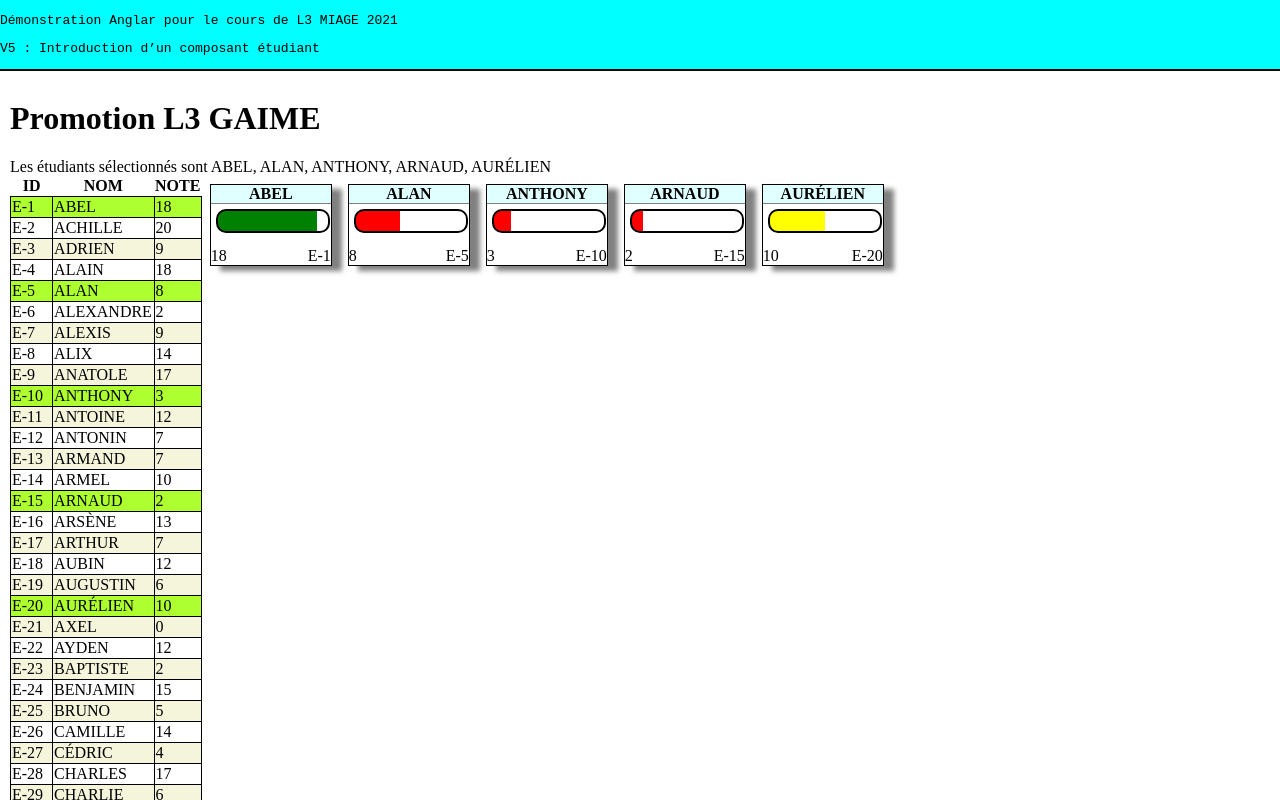
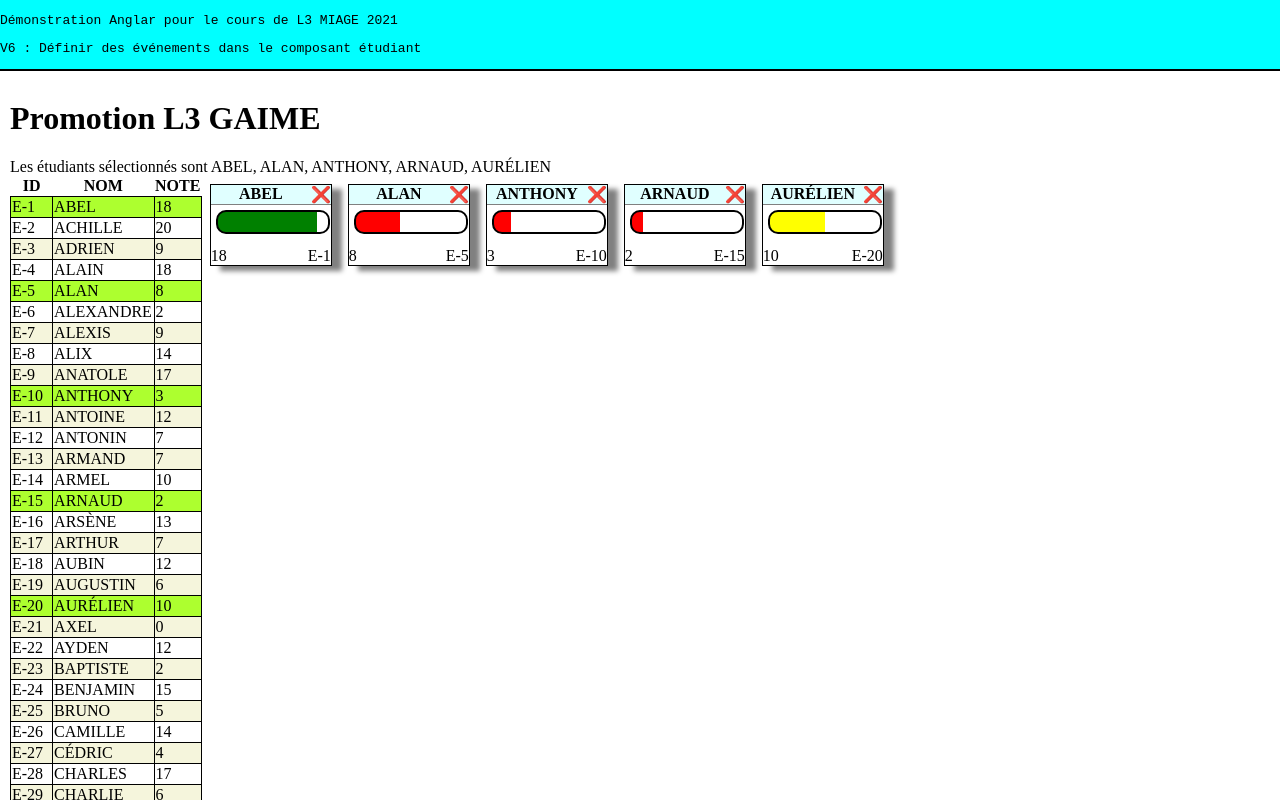
Before and after one commit to gepirr/l3m.demo.anular.cours.1, an Angular app: page / in a window 1280 px wide. Shown: the top 800 px of the page. Built offline with nearby package versions, Linux system fonts and the light colour scheme.

Commit message:
Output on Student

```diff
--- a/src/app/app.component.html
+++ b/src/app/app.component.html
@@ -1,6 +1,6 @@
 <section>
   <pre>Démonstration Anglar pour le cours de L3 MIAGE 2021</pre>
-  <pre>V5 : Introduction d’un composant étudiant</pre>
+  <pre>V6 : Définir des événements dans le composant étudiant</pre>
 </section>
 
 <app-promotion></app-promotion>
--- a/src/app/promotion/promotion.component.html
+++ b/src/app/promotion/promotion.component.html
@@ -28,6 +28,9 @@
   </table>
 
   <section class="selected">
-    <app-student *ngFor="let s of selectedStudents" [data]="s"></app-student>
+    <app-student *ngFor    = "let s of selectedStudents"
+                 [data]    = "s"
+                 (onclose) = "toggleSelect(s)"
+                 ></app-student>
   </section>
 </section>
--- a/src/app/student/student.component.html
+++ b/src/app/student/student.component.html
@@ -1,7 +1,12 @@
 <section (dblclick) = "edition = !edition"
          [class.edition] = "edition"
 >
-  <h1>{{data.name}}</h1>
+  <h1>
+    <label>{{data.name}}</label>
+    <label (click)="close()">
+      ❌
+    </label>
+  </h1>
   <div class="meter" [style.background] = "getBackground()">
   </div>
   <input min="0" max="20" type="range"
--- a/src/app/student/student.component.scss
+++ b/src/app/student/student.component.scss
@@ -21,6 +21,17 @@ $jaugeRadius: 10px;
       text-align: center;
       background-color: lightcyan;
       border-bottom: solid grey 1px;
+
+      display: flex;
+      flex-flow: row;
+
+      > label:nth-child(1) {
+        flex: 1 1;
+      }
+
+      > label:nth-child(2) {
+        flex: 0 0;
+      }
     }
 
 
--- a/src/app/student/student.component.ts
+++ b/src/app/student/student.component.ts
@@ -1,4 +1,4 @@
-import { Component, OnInit, ChangeDetectionStrategy, Input } from '@angular/core';
+import { Component, OnInit, ChangeDetectionStrategy, Input, Output, EventEmitter } from '@angular/core';
 import { Student } from '../data/student';
 
 @Component({
@@ -8,12 +8,18 @@ import { Student } from '../data/student';
   changeDetection: ChangeDetectionStrategy.OnPush
 })
 export class StudentComponent implements OnInit {
-  @Input() data: Student;
+  @Input()  data: Student;
+  @Output() private onclose = new EventEmitter<void>();
   public edition = false;
 
   constructor() { }
 
   ngOnInit(): void {
+  }
+
+  close(): void {
+    console.log('closing', this.data.name);
+    this.onclose.emit();
   }
 
   getBackground(): string {
```
